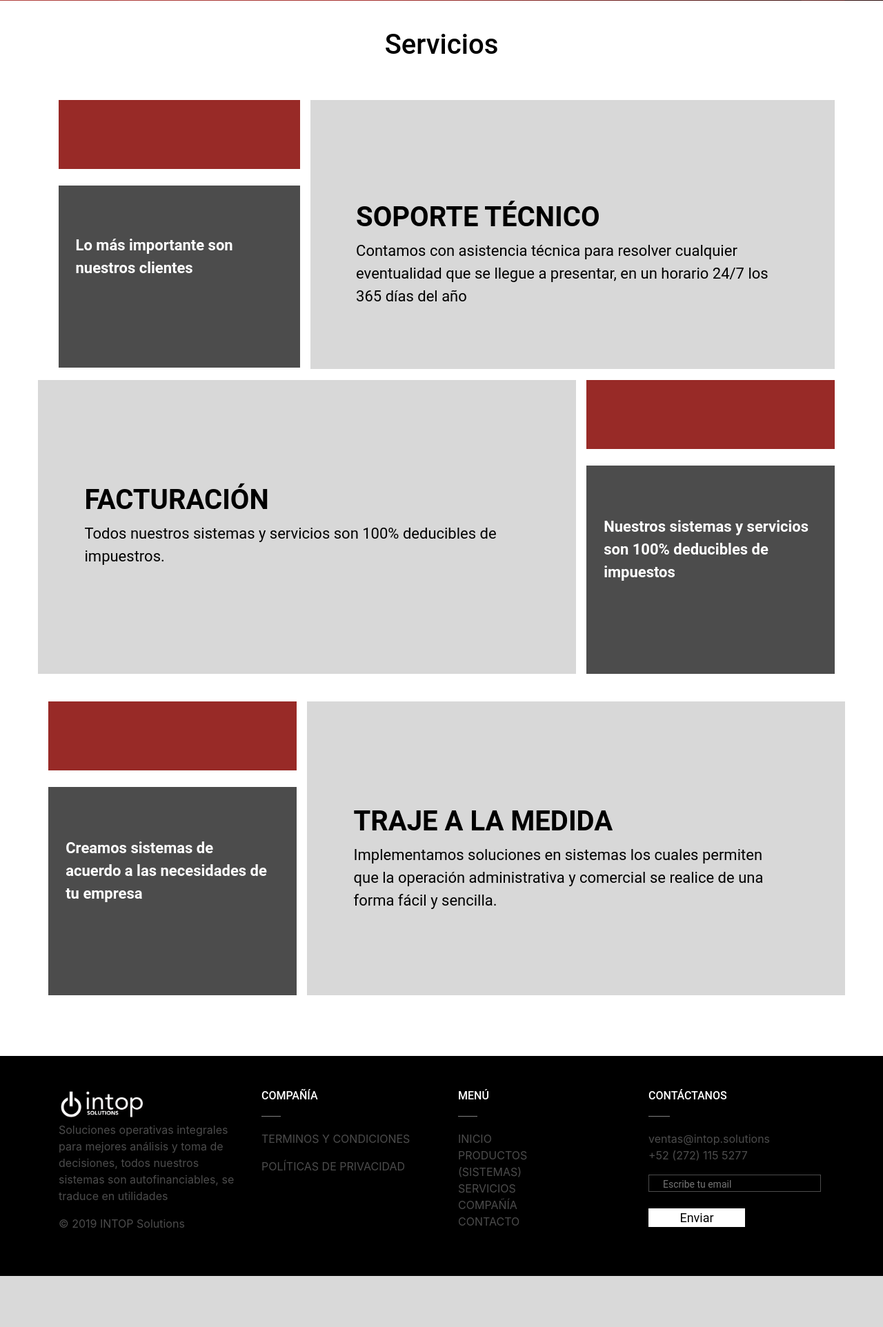
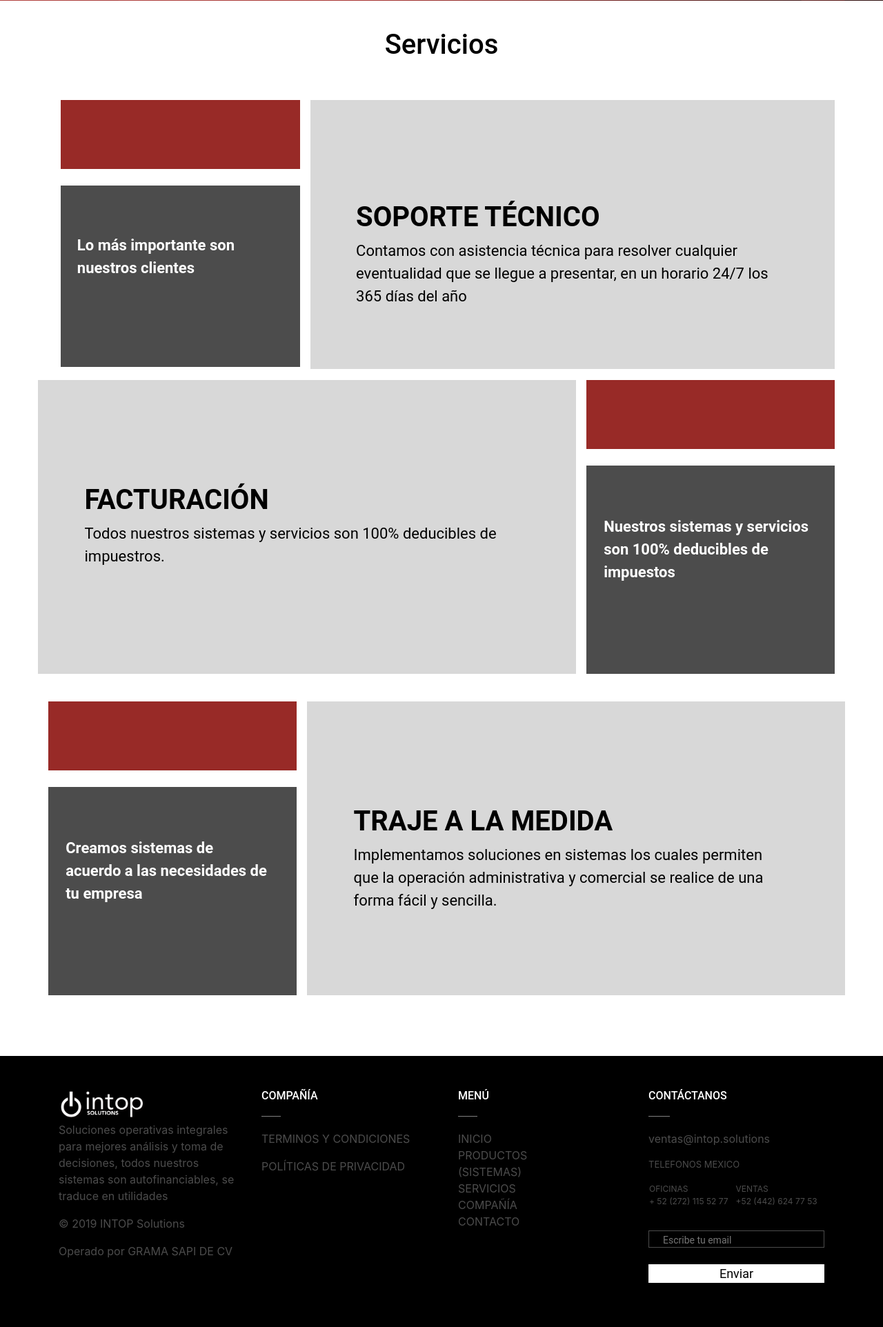
Before and after one commit to SergeantMini/susa2.0, a PHP site: page /servicios.php in a window 1280 px wide. Shown: the part 315-2239 px from the top of the page at 69% size. Before the commit the page ends 2165 px from the top, so only its background shows below. Run offline with PHP 8.4, Linux system fonts and the light colour scheme.

Commit message:
updated servicios

```diff
--- a/workspace/servicios.php
+++ b/workspace/servicios.php
@@ -63,10 +63,8 @@
 
 <div class="container" style="width:100%;">
 <div class="row flex-column-reverse flex-md-row" style="display: flex;">
-    <div class="col-sm-4 form-group" style="display: flex;
-                                            display: -webkit-flex;
-                                            flex-wrap: wrap;">
-      <div class="container" style="width:100%;">
+    <div class="col-sm-4 form-group" style="display: flex;display: -webkit-flex;flex-wrap: wrap;">
+      <div class="container" style="width:100%;padding-left:5%;">
         <div class="row" style="background-color: #982A27;height:100px;">
         </div>
         <br>
@@ -232,6 +230,7 @@
                   <br>
                   <p style="color: #4c4c4c;">Soluciones operativas integrales para mejores análisis y toma de decisiones, todos nuestros sistemas son autofinanciables, se traduce en utilidades</p>
                   <p style="color: #4c4c4c;">© 2019 INTOP Solutions</p>
+                  <p style="color: #4c4c4c;">Operado por GRAMA SAPI DE CV</p>
                </div>
             </div>
             <div class="col-md-6 px-4">
@@ -245,7 +244,7 @@
          <div class="row">
             <div class="col-md-6 px-4">
                <h6 style="color: white;">MENÚ</h6>
-               <div class="row ">
+                     <div class="row ">
                   <div class="col-md-6">
                      <ul style="list-style-type:none;padding-left:-20px;padding-inline-start: 0px;">
                         <li> <a style="color: #4c4c4c;" href="index.php">INICIO</a> </li>
@@ -255,18 +254,28 @@
                         <li> <a style="color: #4c4c4c;" href="contacto.php">CONTACTO</a> </li>
                      </ul>
                   </div>
-
                </div>
             </div>
             <div class="col-md-6 ">
                <h6 style="color: white;">CONTÁCTANOS</h6>
-               <p style="color: #4c4c4c;">ventas@intop.solutions<br/>+52 (272) 115 5277</p>
+               <p style="color: #4c4c4c;">ventas@intop.solutions</p>
+               <p style="color: #4c4c4c;font-size:13px;">TELEFONOS MEXICO</br>
+               <table style="color: #4c4c4c;font-size:12px;text-align:left;width:100%;">
+                <tr>
+                    <td>
+                        <p>OFICINAS</br>+ 52 (272) 115 52 77</p>
+                    </td>
+                    <td>
+                        <p>VENTAS</br>+52 (442) 624 77 53</p>
+                    </td>
+                </tr>
+               </table>
+
                <form class="form-footer my-3">
-                  <input type="text" placeholder="Escribe tu email" name="search" style="width:250px;;background-color:transparent;color:#4c4c4c;font:18px 'Roboto', sans-serif;;border: solid 1px #4c4c4c;"/>
+                  <input type="text" placeholder="Escribe tu email" name="search" style="width:100%;background-color:transparent;color:#4c4c4c;font:18px 'Roboto', sans-serif;;border: solid 1px #4c4c4c;"/>
                   <br><br>
-                  <input type="button" value="Enviar" style="width:140px;background-color:white;color:black;border: none;font:18px 'Roboto', sans-serif;border: solid 1px white;">
+                  <input type="button" value="Enviar" style="width:100%;background-color:white;color:black;border: none;font:18px 'Roboto', sans-serif;border: solid 1px white;">
                </form>
-
             </div>
          </div>
       </div>
```
